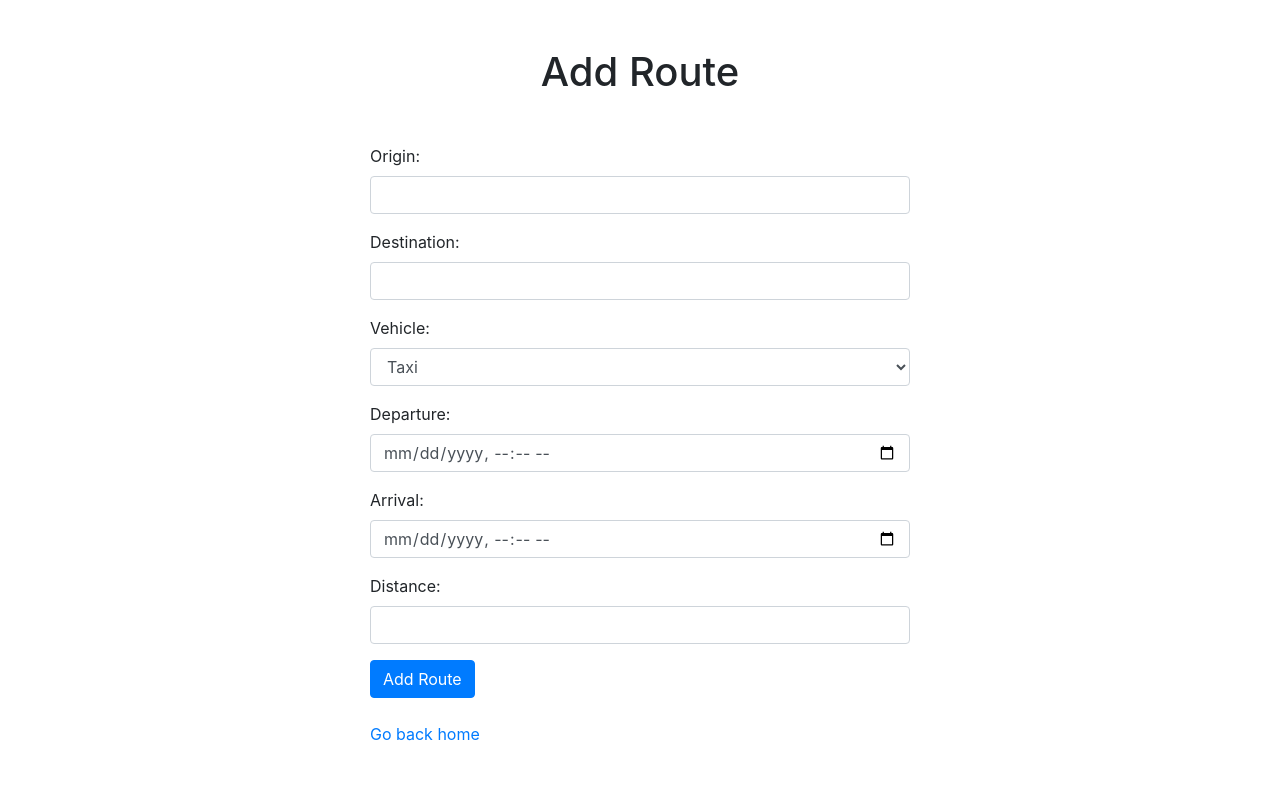
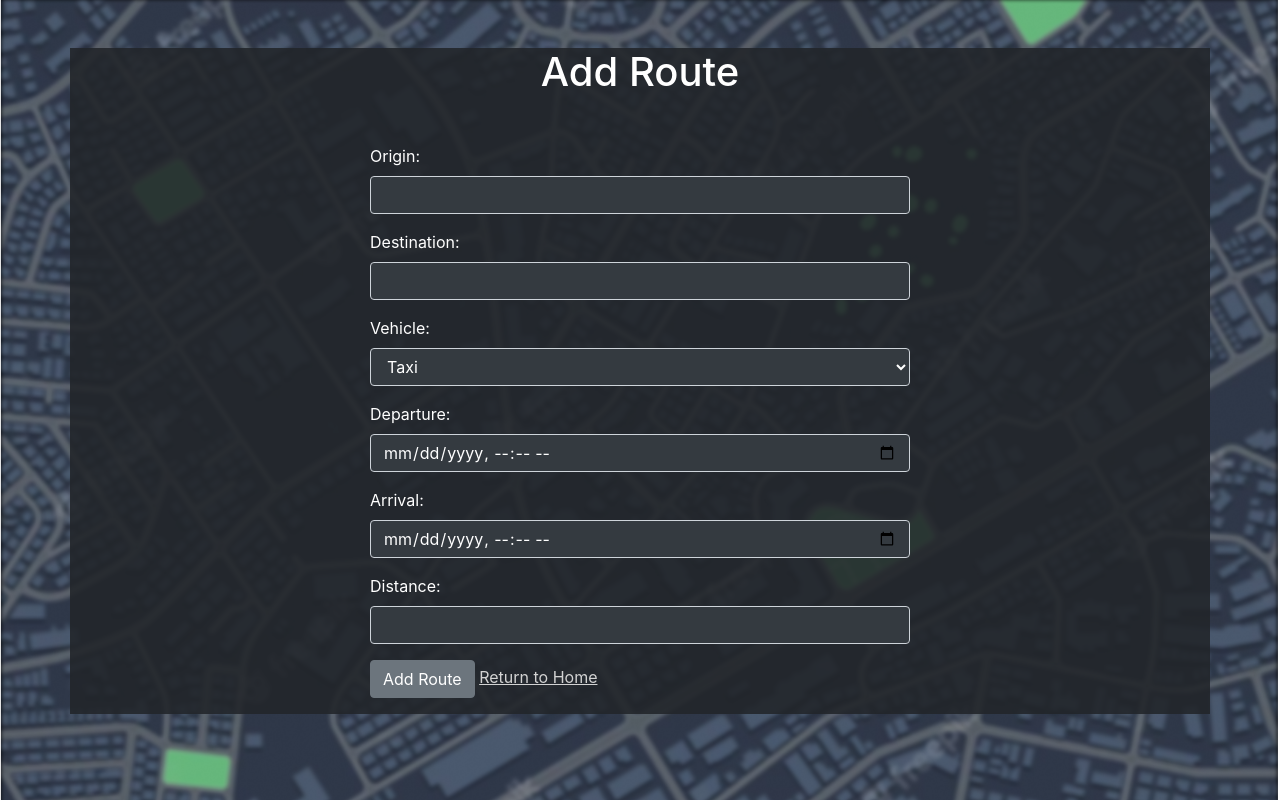
Before and after one commit to Ara-Ara-Arabians/info-2602-project-, a Flask app: page /route in a window 1280 px wide. Run offline with Flask 3, Linux system fonts and the light colour scheme; some libraries are stand-ins or nearby versions.

Commit message:
route page update

```diff
--- a/App/templates/index.html
+++ b/App/templates/index.html
@@ -96,13 +96,13 @@
         </form>
         <div class="col-md-5">
           <button class="btn black-text btn-sm btn-secondary" style="font-weight:500; ">
-            <a class="nav-link">Save Route</a>
+            <a class="nav-link" href="/route/{{route.id}}">Save Route</a>
           </button>
           <button class="btn black-text btn-sm btn-secondary" style="font-weight:500;">
             <a class="nav-link" href="/route">Add Route</a>
           </button>
           <button class="btn btn-sm btn-outline-danger" style="font-weight:500">
-          <a class="nav-link">Remove Route</a> <!--flash a message that it has been removed? -->
+          <a class="nav-link" href="/delete">Remove Route</a>
           </button>
         </div>
   </div>
--- a/App/templates/login.html
+++ b/App/templates/login.html
@@ -45,7 +45,7 @@
       </div>
       <div class="card-footer">
         <input type="submit" class="grey text btn" style="font-weight:500;">
-        <a href="/signup">Don't have an account? Sign Up here</a>
+        <a href="/signup" style="color:grey">Don't have an account? Sign Up here</a>
       </div>
   </form>
 </main>
--- a/App/templates/route.html
+++ b/App/templates/route.html
@@ -4,25 +4,25 @@
   <title>Add Route</title>
   <link rel="stylesheet" href="https://stackpath.bootstrapcdn.com/bootstrap/4.5.2/css/bootstrap.min.css">
 </head>
-<body>
-  <div class="container mt-5">
-    <h1 class="text-center mb-5">Add Route</h1>
+<body class="bg" style="background-image: url(/static/city-bg.png); background-size: cover;">
+  <div style="background-color:#212529e0;" class="container mt-5">
+    <h1 class="text-white text-center mb-5">Add Route</h1>
     <div class="row justify-content-center">
       <div class="col-md-6">
         <form action="{{ url_for('index_views.route') }}" method="POST">
           <div class="form-group">
-            <label for="origin">Origin:</label>
-            <input type="text" class="form-control" id="origin" name="origin" required>
+            <label class="text-white" for="origin">Origin:</label>
+            <input type="text" class="text-white bg-dark form-control" id="origin" name="origin" required>
           </div>
 
           <div class="form-group">
-            <label for="destination">Destination:</label>
-            <input type="text" class="form-control" id="destination" name="destination" required>
+            <label class="text-white" for="destination">Destination:</label>
+            <input type="text" class="text-white bg-dark form-control" id="destination" name="destination" required>
           </div>
 
           <div class="form-group">
-            <label for="vehicle">Vehicle:</label>
-            <select class="form-control" id="vehicle" name="vehicle">
+            <label class="text-white" for="vehicle">Vehicle:</label>
+            <select class="text-white bg-dark form-control" id="vehicle" name="vehicle">
               <option value="Taxi">Taxi</option>
               <option value="Maxi">Maxi</option>
               <option value="Bus">Bus</option>
@@ -31,24 +31,24 @@
 
 
           <div class="form-group">
-            <label for="departure">Departure:</label>
-            <input type="datetime-local" class="form-control" id="departure" name="departure" required>
+            <label class="text-white" for="departure">Departure:</label>
+            <input type="datetime-local" class="text-white bg-dark form-control" id="departure" name="departure" required>
           </div>
 
           <div class="form-group">
-            <label for="arrival">Arrival:</label>
-            <input type="datetime-local" class="form-control" id="arrival" name="arrival" required>
+            <label class="text-white" for="arrival">Arrival:</label>
+            <input type="datetime-local" class="text-white bg-dark form-control" id="arrival" name="arrival" required>
           </div>
 
           <div class="form-group">
-            <label for="distance">Distance:</label>
-            <input type="number" class="form-control" id="distance" name="distance" step="0.01" required>
+            <label class="text-white" for="distance">Distance:</label>
+            <input type="number" class="text-white bg-dark form-control" id="distance" name="distance" step="0.01" required>
           </div>
-
-          <button type="submit" class="btn btn-primary">Add Route</button>
+          <div class="form-group">
+            <button type="submit" class="align-text-center btn btn-secondary">Add Route</button>
+            <a class="" style="color:lightgrey; text-decoration: underline;"href="{{ url_for('auth_views.go_home') }}">Return to Home</a>
+          </div>
         </form>
-        <br>
-        <a href="{{ url_for('auth_views.go_home') }}">Go back home</a>
       </div>
     </div>
   </div>
```
Also changed, not shown: App/templates/add.html (deleted, +0 -124 lines).
